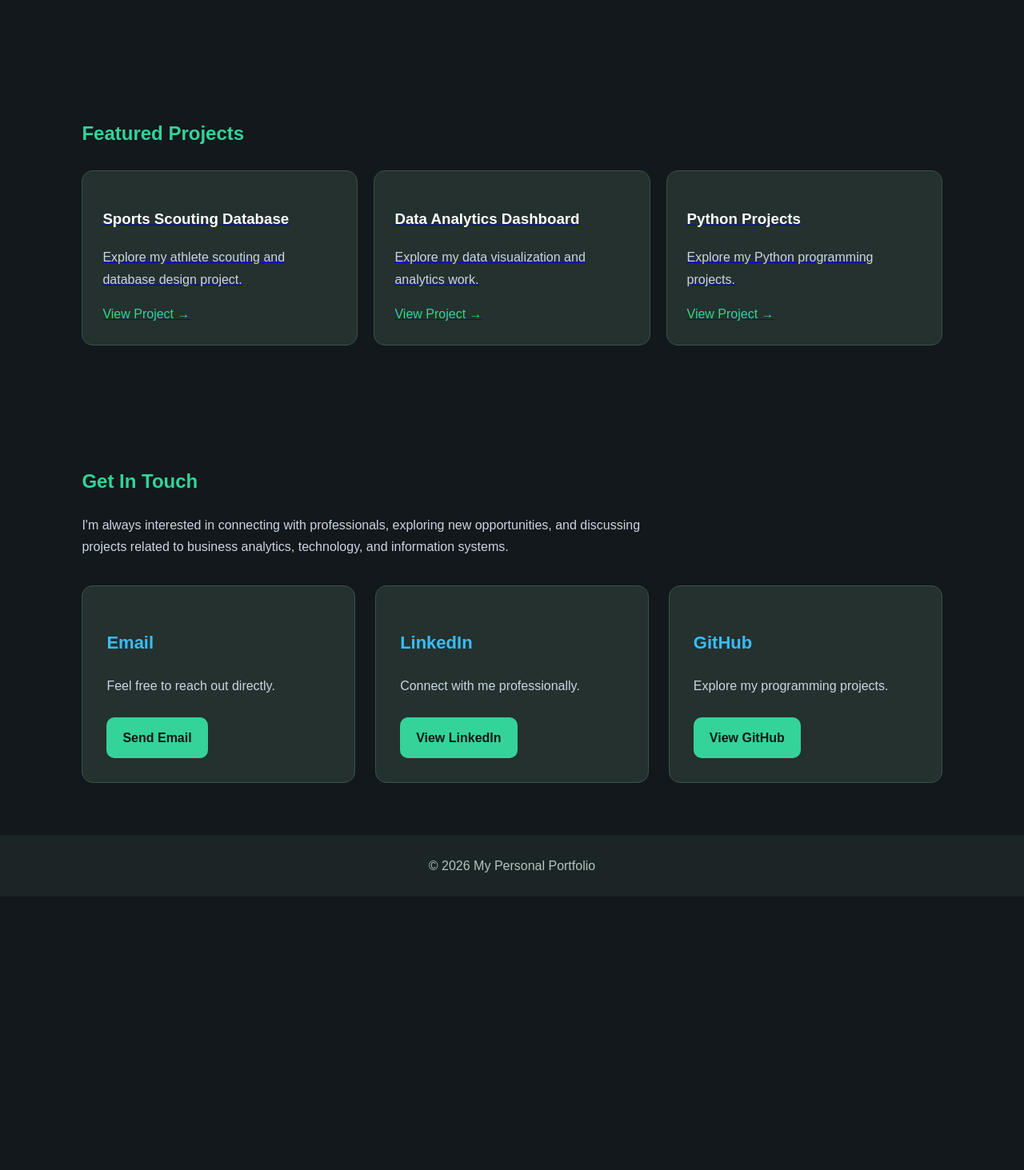
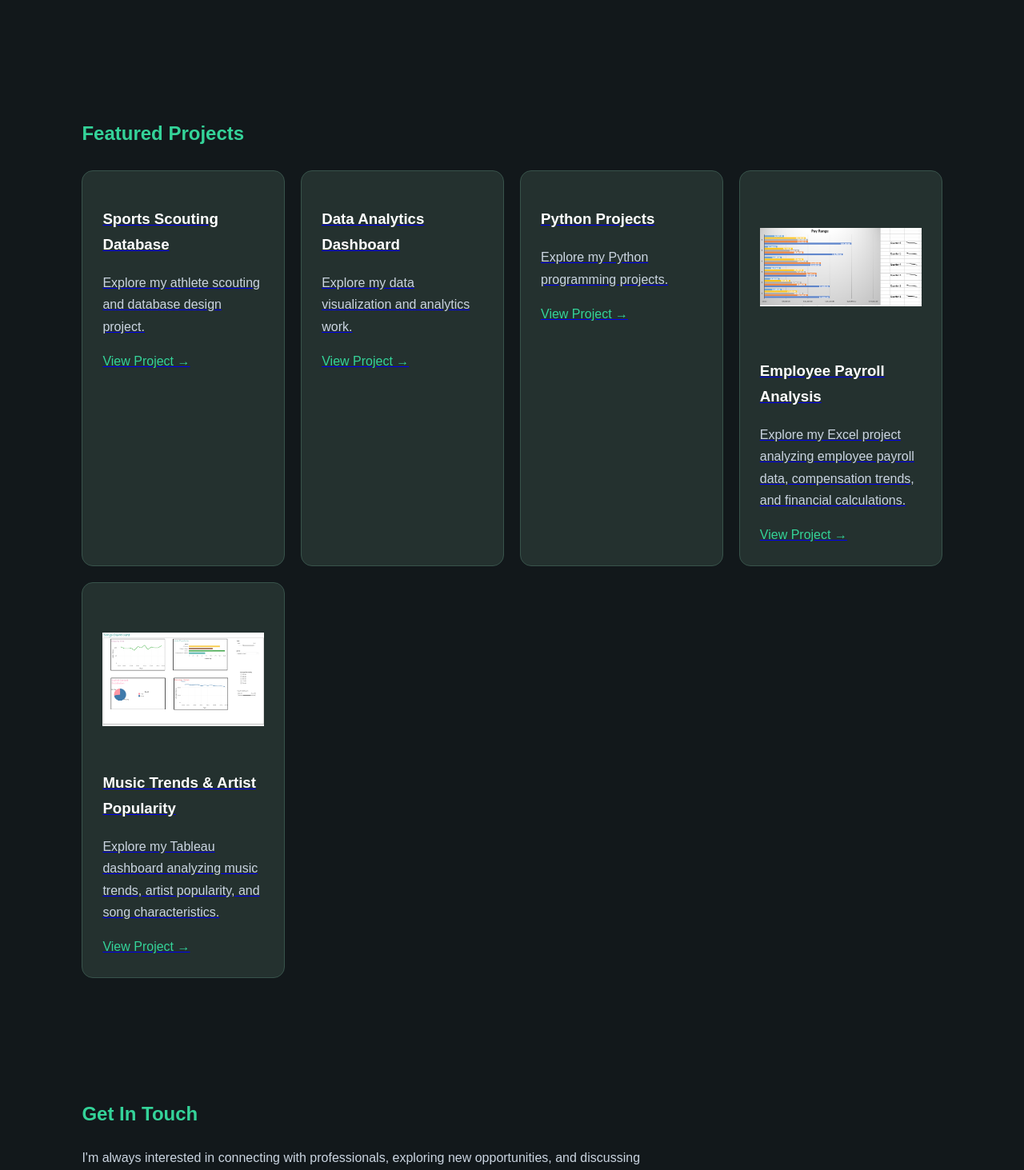
Before and after one commit to Cal0706/personal-portfolio, a Flask app: page / in a window 1280 px wide. Shown: the part 1964-3427 px from the top of the page at 80% size. Before the commit the page ends 3085 px from the top, so only its background shows below. Run offline with Flask 3, Linux system fonts and the light colour scheme.

Commit message:
Added Excel and Tableau portfolio projects

```diff
--- a/app.py
+++ b/app.py
@@ -32,6 +32,25 @@ projects = {
             "and problem-solving."
         ),
         "technologies": "Python"
+    },
+    "excel-payroll": {
+        "title": "Employee Payroll Analysis",
+        "description": (
+            "An Excel-based analysis of employee payroll data "
+            "using calculations, charts, and data visualization "
+            "to examine compensation trends."
+        ),
+        "technologies": "Microsoft Excel, Data Analysis, Charts"
+    },
+
+    "tableau-music": {
+        "title": "Music Trends & Artist Popularity",
+        "description": (
+            "A Tableau visualization project exploring artist "
+            "popularity, song duration, explicit music, "
+            "and trends across different years."
+        ),
+        "technologies": "Tableau, Data Visualization, Analytics"
     }
 }
 
@@ -48,7 +67,11 @@ def project_detail(project_id):
     if project is None:
         abort(404)
 
-    return render_template("project.html", project=project)
+    return render_template(
+        "project.html",
+        project_id=project_id,
+        project=project
+    )
 
 
 if __name__ == "__main__":
--- a/static/css/style.css
+++ b/static/css/style.css
@@ -325,3 +325,79 @@ footer {
     background: #1b2526;
     color: #b4c3be;
 }
+
+/* Project screenshots */
+.project-image {
+    width: 100%;
+    height: 190px;
+    object-fit: cover;
+    object-position: center;
+    border-radius: 12px;
+    margin-bottom: 18px;
+    display: block;
+    transition: transform 0.3s ease;
+}
+
+.project-card {
+    overflow: hidden;
+    transition: transform 0.3s ease, border-color 0.3s ease;
+}
+
+.project-card:hover {
+    transform: translateY(-6px);
+}
+
+.project-card:hover .project-image {
+    transform: scale(1.02);
+}
+.project-image {
+    width: 100%;
+    height: 190px;
+    object-fit: contain;
+    object-position: center;
+    border-radius: 12px;
+    margin-bottom: 18px;
+    display: block;
+}
+
+.project-actions {
+    display: flex;
+    flex-wrap: wrap;
+    gap: 15px;
+    margin: 25px 0 35px;
+}
+
+.project-button {
+    display: inline-block;
+    background: #10b981;
+    color: #071713;
+    padding: 14px 22px;
+    border-radius: 10px;
+    font-weight: 700;
+    text-decoration: none;
+    transition: all 0.3s ease;
+}
+
+.project-button:hover {
+    background: #34d399;
+    transform: translateY(-3px);
+    box-shadow: 0 8px 20px rgba(16,185,129,0.25);
+}
+
+/* Images on individual project pages */
+.project-detail-image {
+    width: 75%;
+    max-width: 700px;
+    margin: 30px auto;
+    padding: 15px;
+    background: #1e2b28;
+    border: 1px solid #10b981;
+    border-radius: 16px;
+}
+
+.project-detail-image img {
+    width: 100%;
+    height: auto;
+    display: block;
+    border-radius: 10px;
+}
--- a/templates/index.html
+++ b/templates/index.html
@@ -162,6 +162,32 @@
             <span>View Project →</span>
         </a>
 
+<a href="{{ url_for('project_detail', project_id='excel-payroll') }}"
+   class="card project-card">
+
+<img
+    src="{{ url_for('static', filename='images/excel_dashboard.png') }}"
+    alt="Excel Employee Payroll Analysis Chart"
+    class="project-image"
+>
+    <h3>Employee Payroll Analysis</h3>
+    <p>Explore my Excel project analyzing employee payroll data, compensation trends, and financial calculations.</p>
+    <span>View Project →</span>
+</a>
+
+<a href="{{ url_for('project_detail', project_id='tableau-music') }}"
+   class="card project-card">
+
+<img
+    src="{{ url_for('static', filename='images/tableau_dashboard.png') }}"
+    alt="Tableau Music Analysis Dashboard"
+    class="project-image"
+>
+    <h3>Music Trends & Artist Popularity</h3>
+    <p>Explore my Tableau dashboard analyzing music trends, artist popularity, and song characteristics.</p>
+    <span>View Project →</span>
+</a>
+
     </div>
 </section>
 
```
Also changed, not shown: templates/project.html (+49 -0 lines), static/images/excel_dashboard.png (added), static/images/tableau_dashboard.png (added), 2 other files.
